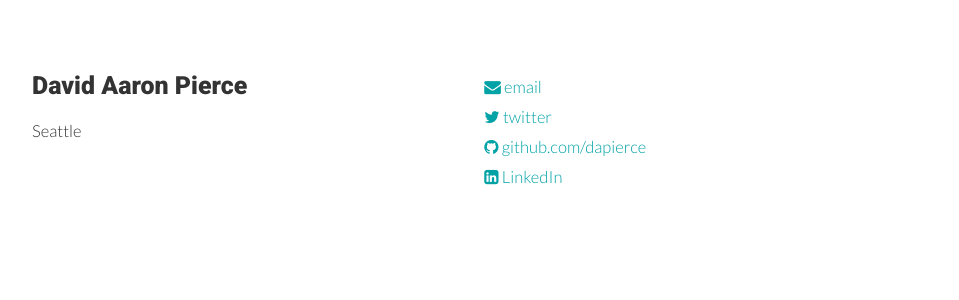
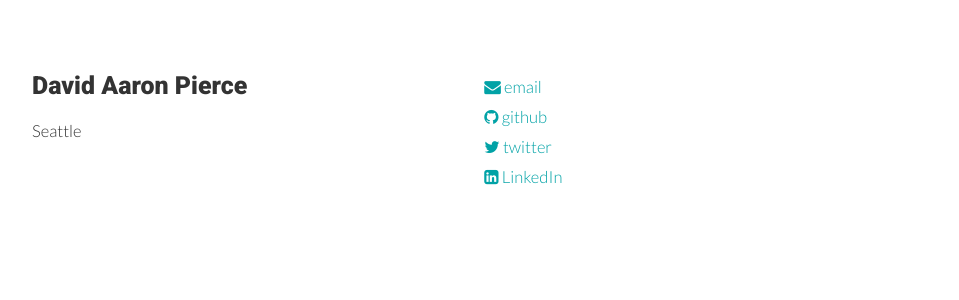
Before and after one commit to dapierce/dapierce.github.io-archive, a Jekyll site: the page built from index.html, in a window 1280 px wide. Shown: the part 1955-2255 px from the top of the page, without its empty margins (160-1119 px from the left). Built offline with Jekyll 4.4.1, drawn with Linux system fonts in a browser that asks for light colours; nearby versions of some CDN libraries.

Commit message:
Rearrange contact links

```diff
--- a/_layouts/default.html
+++ b/_layouts/default.html
@@ -39,8 +39,8 @@
 		<div class="contact-links">
 			<ul>
 				<li><a href="mailto:hi@davidaaronpierce.com"><i class="fa fa-envelope" aria-hidden="true"></i> email</a></li>
+				<li><a href="https://github.com/dapierce"><i class="fa fa-github" aria-hidden="true"></i> github</a></li>
 				<li><a href="https://twitter.com/da_pierce"><i class="fa fa-twitter" aria-hidden="true"></i> twitter</a></li>
-				<li><a href="https://github.com/dapierce"><i class="fa fa-github" aria-hidden="true"></i> github.com/dapierce</a></li>
 				<li><a href="http://www.linkedin.com/in/piercedavid/"><i class="fa fa-linkedin-square" aria-hidden="true"></i> LinkedIn</a></li>
 				<!-- <li><a href="/assets/DavidAaronPierceResume.pdf"><i class="fa fa-file" aria-hidden="true"></i> resume</a> -->
 			</ul>
```
